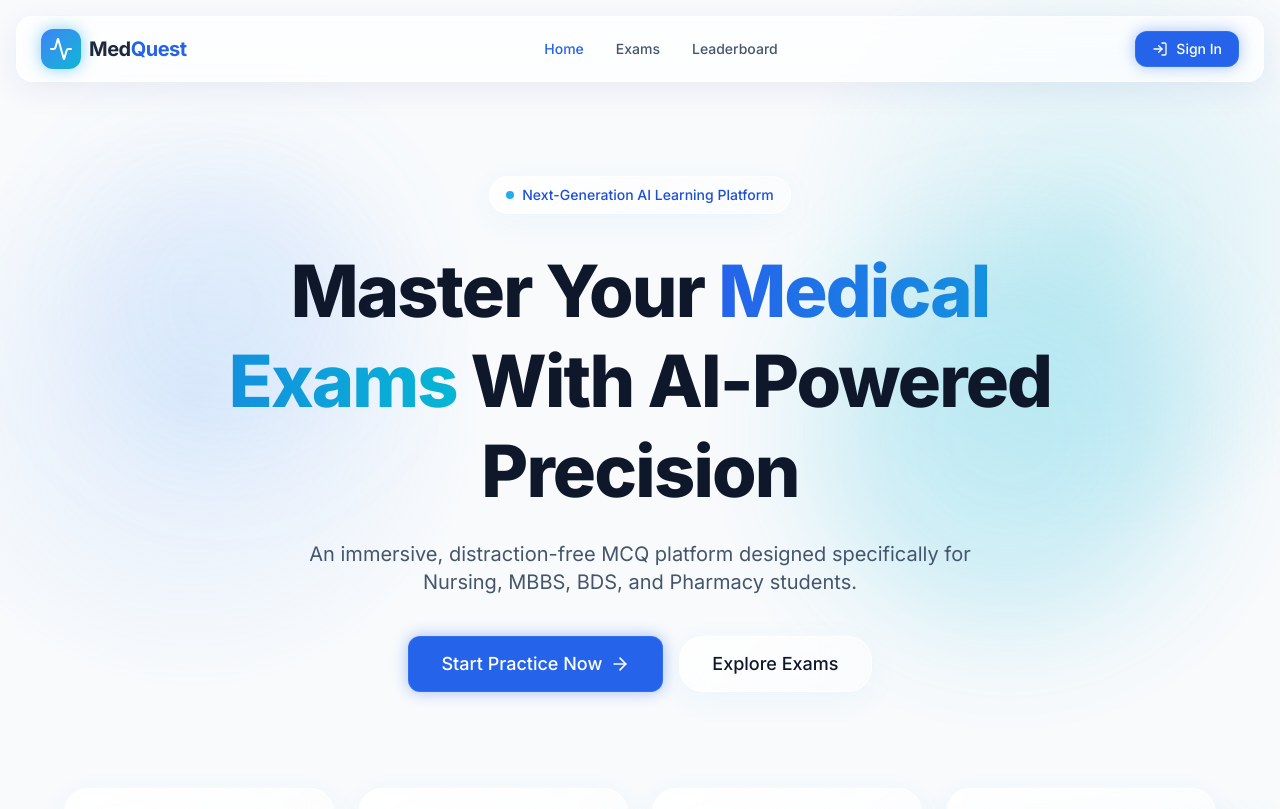
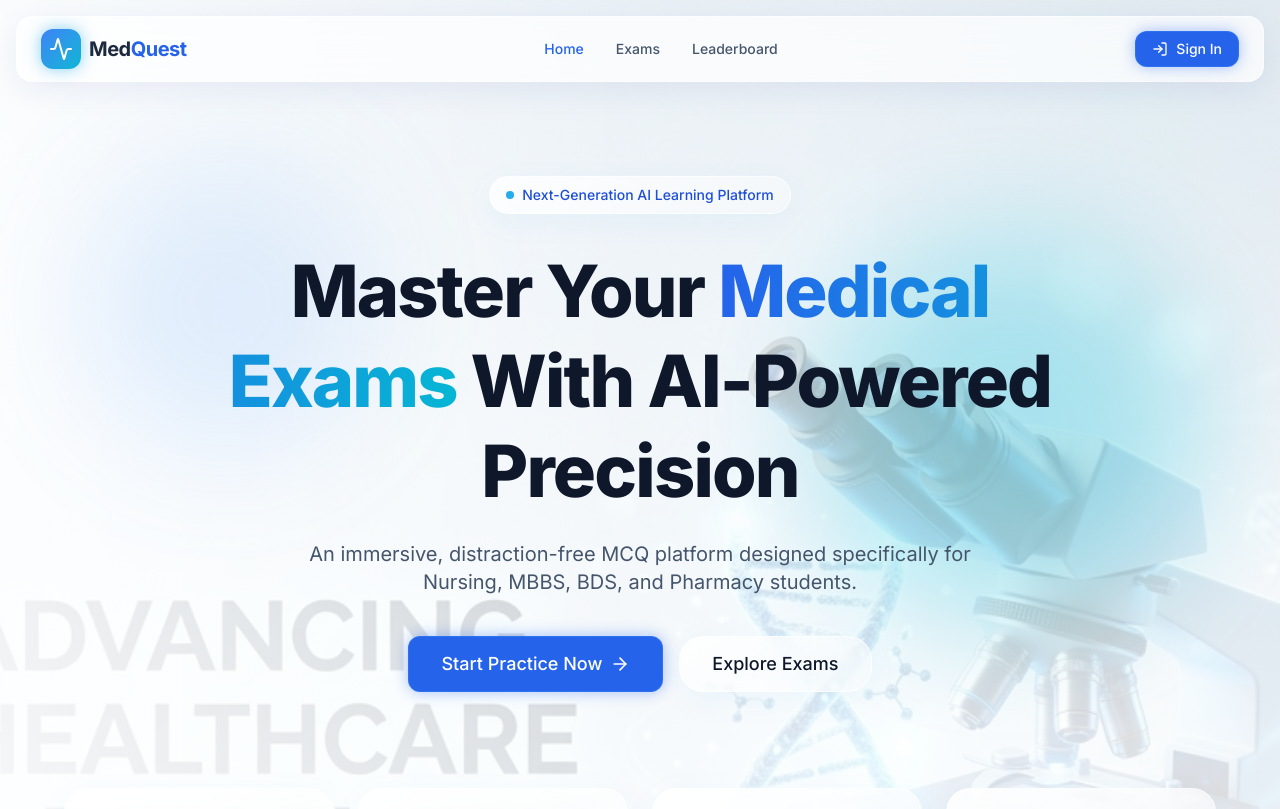
Before and after one commit to xdrohit/medquest-mcq-pandu, a Next.js app: page / in a window 1280 px wide. Shown: the top 809 px of the page. Built offline with nearby package versions, Linux system fonts and the light colour scheme.

Commit message:
add cinematic medical background to landing page

```diff
--- a/src/app/page.tsx
+++ b/src/app/page.tsx
@@ -19,9 +19,19 @@ export default function HomePage() {
     <main className="flex min-h-screen flex-col items-center pt-24 pb-12 px-4 overflow-hidden relative">
       <Navbar />
 
+      {/* Cinematic Medical Background Image */}
+      <div className="absolute inset-0 z-0 overflow-hidden pointer-events-none">
+        {/* The medical image we generated */}
+        <div className="absolute inset-0 bg-[url('/medical-bg.png')] bg-cover bg-center bg-no-repeat opacity-60" />
+        {/* Gradient overlays to ensure text readability */}
+        <div className="absolute inset-0 bg-gradient-to-b from-white/40 via-white/80 to-slate-50" />
+        <div className="absolute inset-0 bg-gradient-to-r from-white/70 via-transparent to-transparent" />
+      </div>
+
       {/* Decorative background elements */}
-      <div className="absolute top-40 left-20 w-72 h-72 bg-primary-400/20 rounded-full blur-3xl animate-pulse-slow" />
-      <div className="absolute top-60 right-20 w-96 h-96 bg-accent-400/20 rounded-full blur-3xl animate-pulse-slow" style={{ animationDelay: '2s' }} />
+      <div className="absolute top-40 left-20 w-72 h-72 bg-primary-400/30 rounded-full blur-3xl animate-pulse-slow z-0" />
+      <div className="absolute top-60 right-20 w-96 h-96 bg-accent-400/30 rounded-full blur-3xl animate-pulse-slow z-0" style={{ animationDelay: '2s' }} />
+
 
       <section className="w-full max-w-7xl mx-auto flex flex-col items-center justify-center text-center mt-20 relative z-10">
         <motion.div
```
Also changed, not shown: public/medical-bg.png (added).
